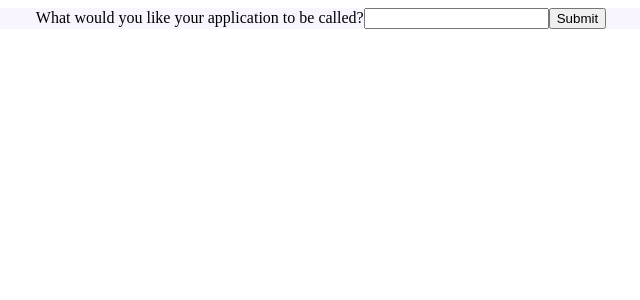
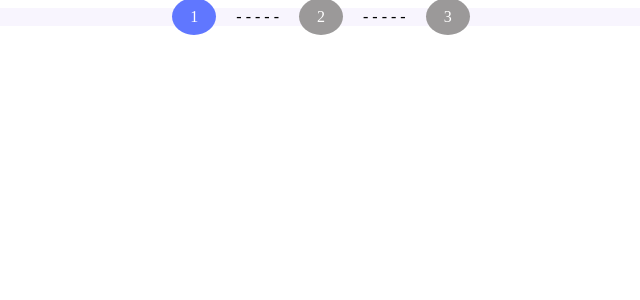
Before and after one commit to try-cascade/cascade-gui, a Next.js app: page /welcome in a window 1280 px wide. Shown: the top 300 px of the page, without its empty margins (319-959 px from the left). Built offline with nearby package versions, Linux system fonts and the light colour scheme.

Commit message:
styled application page

```diff
--- a/components/ApplicationForm.js
+++ b/components/ApplicationForm.js
@@ -1,4 +1,5 @@
 import { useState } from 'react'
+import styles from '../styles/Setup.module.css'
 
 const ApplicationForm = ( { onSubmit, appName } ) => {
   // const [name, setName] = useState('')
@@ -25,13 +26,27 @@ const ApplicationForm = ( { onSubmit, appName } ) => {
   }
 
   return (
-    <form onSubmit={handleSubmit}>
-      <label>
-        What would you like your application to be called?
-        <input type="text" value={appName[0]} onChange={handleChange}/>
-      </label>
-      <input type="submit" />
-    </form>
+    <>
+      <div className={styles.progress}>
+        <span className={`${styles.dot} ${styles.selected}`}>1</span>
+        <span>- - - - -</span>
+        <span className={styles.dot}>2</span>
+        <span>- - - - -</span>
+        <span className={styles.dot}>3</span>
+      </div>
+      <div className={styles.mainContent}>
+        <h1 className={styles.h1}>Create an Application</h1>
+        <p className={styles.p}>Let's get you started!</p>
+        <p className={styles.p}>We will create a bucket in your AWS account to store all the necessary information for your application.</p>
+        <form className={styles.form} onSubmit={handleSubmit}>
+          <label className={styles.label}>
+            Application Name:
+            <input className={styles.input} type="text" value={appName[0]} onChange={handleChange}/>
+          </label>
+          <input className={styles.button} type="submit" />
+        </form>
+      </div>
+    </>
   )
 }
 
--- /dev/null
+++ b/styles/Setup.module.css
@@ -0,0 +1,61 @@
+.mainContent {
+  display: grid;
+  justify-items: center;
+  margin-top: -30%;
+}
+
+.h1, .p {
+  color: #3d1170;
+}
+
+.p {
+  margin: 0;
+}
+
+.dot {
+  border-radius: 50%;
+  width: 134px;
+  height: 134px;
+  padding: 10px 18px;
+  margin: 20px;
+  background: #9b9999;
+  color: #ffffff;
+  text-align: center;
+}
+
+.dot.selected {
+  background-color: #6077ff;
+}
+
+.form {
+  display: flex;
+  flex-direction: column;
+}
+
+.label {
+  font-size: 25px;
+  color:#3d1170;
+  margin-top: 10%;
+}
+
+.input {
+  width: 100%;
+  margin: 3% 0;
+}
+
+.label, .input {
+  display: flex;
+  flex-direction: column;
+  align-items: center;
+}
+
+.button {
+  color: #ffffff;
+  background-color: #3d1170;
+  border: none;
+  padding: 5px 10px;
+  border-radius: 10px;
+  cursor: pointer;
+  width: 40%;
+  align-self: center;
+}
```
Also changed, not shown: .babelrc (added), .eslintrc.json, 1 other file (tests, documents, lock files or other folders).
